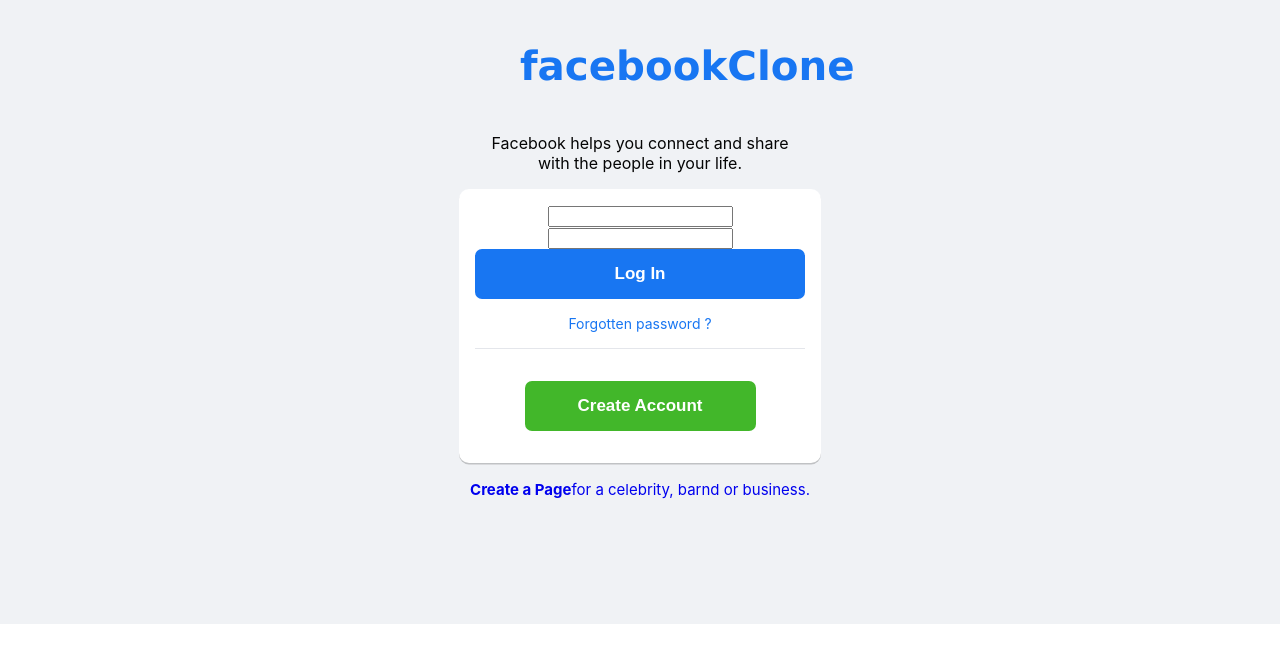
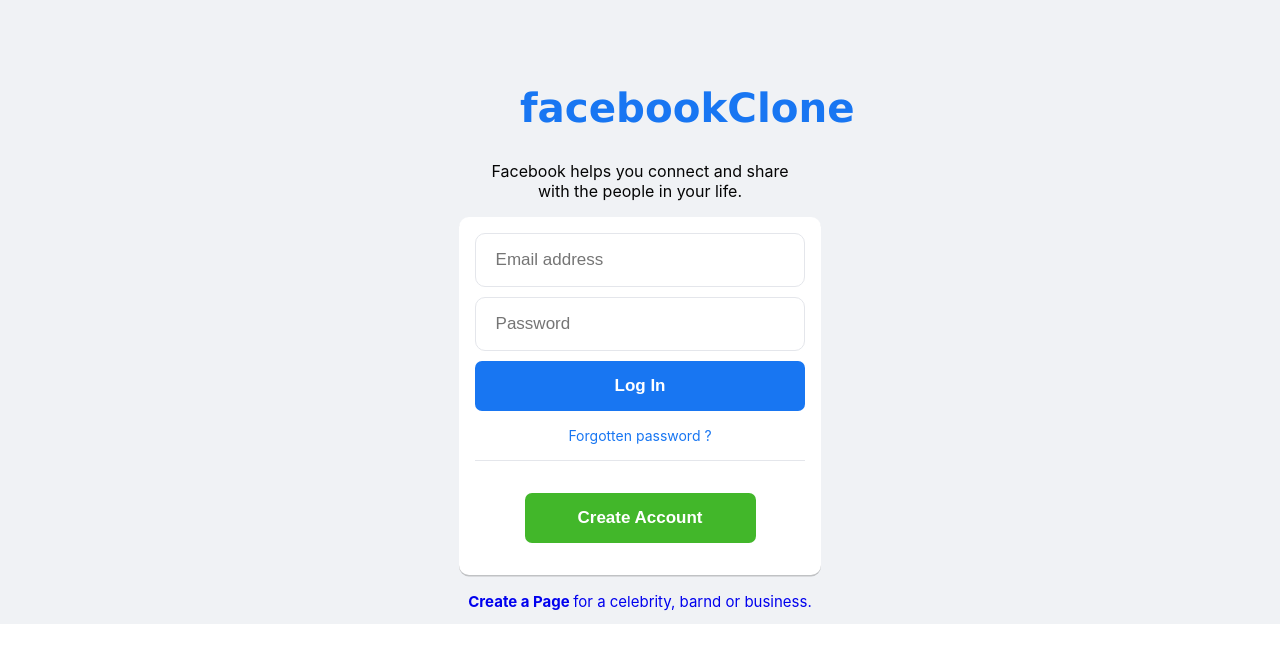
Before and after one commit to theroughcoder/facebook-clone, a React (Create React App) app in the folder frontend/: page /login in a window 1280 px wide. Shown: the top 662 px of the page. Built offline with nearby package versions, Linux system fonts and the light colour scheme.

Commit message:
32 login and register page part 2 (Formik)

```diff
--- /dev/null
+++ b/frontend/src/component/inputs/loginInput.js
@@ -0,0 +1,17 @@
+import React from "react";
+import { useField } from "formik";
+
+export default function LoginInput({ placeholder, ...props }) {
+  const [field, meta] = useField(props);
+  return (
+    <div className="input_wrap">
+      <input
+        type={field.type}
+        name={field.name}
+        placeholder={placeholder}
+        {...field}
+        {...props}
+      />
+    </div>
+  );
+}
--- a/frontend/src/index.css
+++ b/frontend/src/index.css
@@ -45,15 +45,11 @@
 .blue_btn {
   border: none;
   outline: none;
-  padding: 0.5px 12px;
   border-radius: 7px;
   font-size: inherit;
   font-weight: 600;
   font-size: 14px;
   color: #fff;
-  display: flex;
-  justify-content: center;
-  align-items:center;
   gap: 6px;
   cursor: pointer;
   background-color: var(--blue-color);
--- a/frontend/src/screen/Home.js
+++ b/frontend/src/screen/Home.js
@@ -1,8 +1,8 @@
-import { useEffect, useReducer, useState } from "react";
-import axios from "axios";
-import Container from "react-bootstrap/Container";
-import Row from "react-bootstrap/Row";
-import Col from "react-bootstrap/Col";
+// import { useEffect, useReducer, useState } from "react";
+// import axios from "axios";
+// import Container from "react-bootstrap/Container";
+// import Row from "react-bootstrap/Row";
+// import Col from "react-bootstrap/Col";
 
 
 function HomeScreen() {
@@ -13,9 +13,9 @@
     <>
       <p className="featured">home</p>
 
-          <Container>
+          {/* <Container> */}
 
-          </Container>
+          {/* </Container> */}
 
     </>
   );
--- a/frontend/src/screen/Login.js
+++ b/frontend/src/screen/Login.js
@@ -1,9 +1,22 @@
-import React from "react";
+import React, { useState } from "react";
 import "../style/Login.css";
 import { Formik, Form } from "formik";
 import { Link } from "react-router-dom";
+import LoginInput from "../component/inputs/loginInput";
+const loginInfo = {
+    email: "",
+    password: ""
+}
 
 function Login() {
+    const[login, setLogin] = useState(loginInfo)
+    const {email, password} = login;
+    console.log(login)
+
+    const loginHandler = (e) =>{
+      const {name, value} = e.target;
+      setLogin({...login, [name]: value})
+    }
   return (
     <div className="login">
       <div className="login_wrapper">
@@ -17,21 +30,29 @@
 
           <div className="login_2">
             <div className="login_2_wrap">
-              <Formik>
+            <div className="login_form">
+              <Formik
+              enableReinitialize
+               initialValues ={{
+                 email,
+                  password
+                }}>
+
                 {(formik) => (
                   <Form>
-                    <input type="text" />
-                    <input type="text" />
+                    <LoginInput placeholder="Email address" type="text" name="email" onChange={loginHandler}/>
+                    <LoginInput placeholder="Password" type="password" name="password" onChange={loginHandler}/>
                     <button className="blue_btn" type="submit">Log In</button>
                   </Form>
                 )}
               </Formik>
+            </div>
               <Link className="forgot_password" to="/forgot">Forgotten password ?</Link>
               <div className='sign_splitter'></div>
               <button className="blue_btn open_signup">Create Account</button>
             </div>
             <Link className="sign_extra" to="/">
-              <b>Create a Page</b>for a celebrity, barnd or business.
+              <b>Create a Page </b> for a celebrity, barnd or business.
             </Link>
           </div>
         </div>
--- a/frontend/src/style/Login.css
+++ b/frontend/src/style/Login.css
@@ -10,7 +10,7 @@
 }
 .logo span{
     display: block;
-    margin: 1.5ch 0;
+    margin: 3ch 0 1ch 0;
     font-family:'Lucida Sans', 'Lucida Sans Regular', 'Lucida Grande', 'Lucida Sans Unicode', Geneva, Verdana, sans-serif;
 }
 .login_wrapper {
@@ -42,15 +42,19 @@
     box-shadow: 0 1.4px var(--shadow-1);
     padding: 1rem;
     padding-bottom: 2rem;
-    width:330px;
+    max-width:330px;
     height: fit-content;
     margin: 1rem auto;
     border-radius: 10px;
     user-select: none;
 
 }
+.login_form{
+    width: 100%;
+}
+
 .login_2_wrap button{
-    width: 100%;
+    width:  100%;
     height:50px;
     font-size: 17px;
     font-weight: 700;
@@ -79,3 +83,23 @@
     font-size: 15px;
     text-decoration: none;
 }
+.input_wrap{
+    position: relative;
+    display: flex;
+    flex-direction: column;
+    align-items: center;
+    /* border: 1px solid; */
+}
+.input_wrap input {
+
+    width: 93%;
+    outline: none;
+    border: 1px solid var(--bg-third);
+    background-color: var(--bg-primary);
+    color: var(--color-primary);
+    height: 50px;
+    font-size: 17px;
+    border-radius: 10px;
+    padding-left: 20px;
+    margin-bottom: 10px;
+}
```
